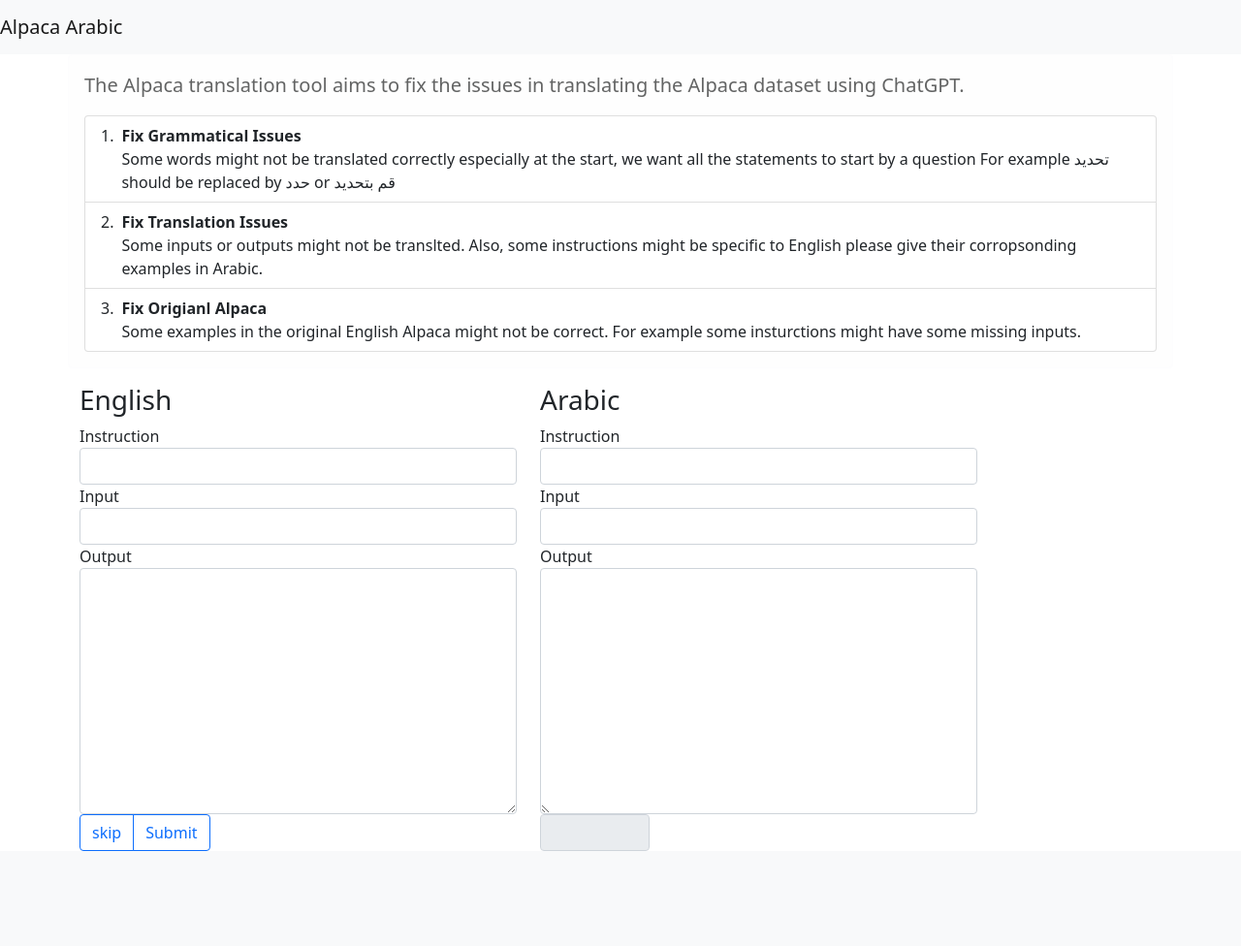
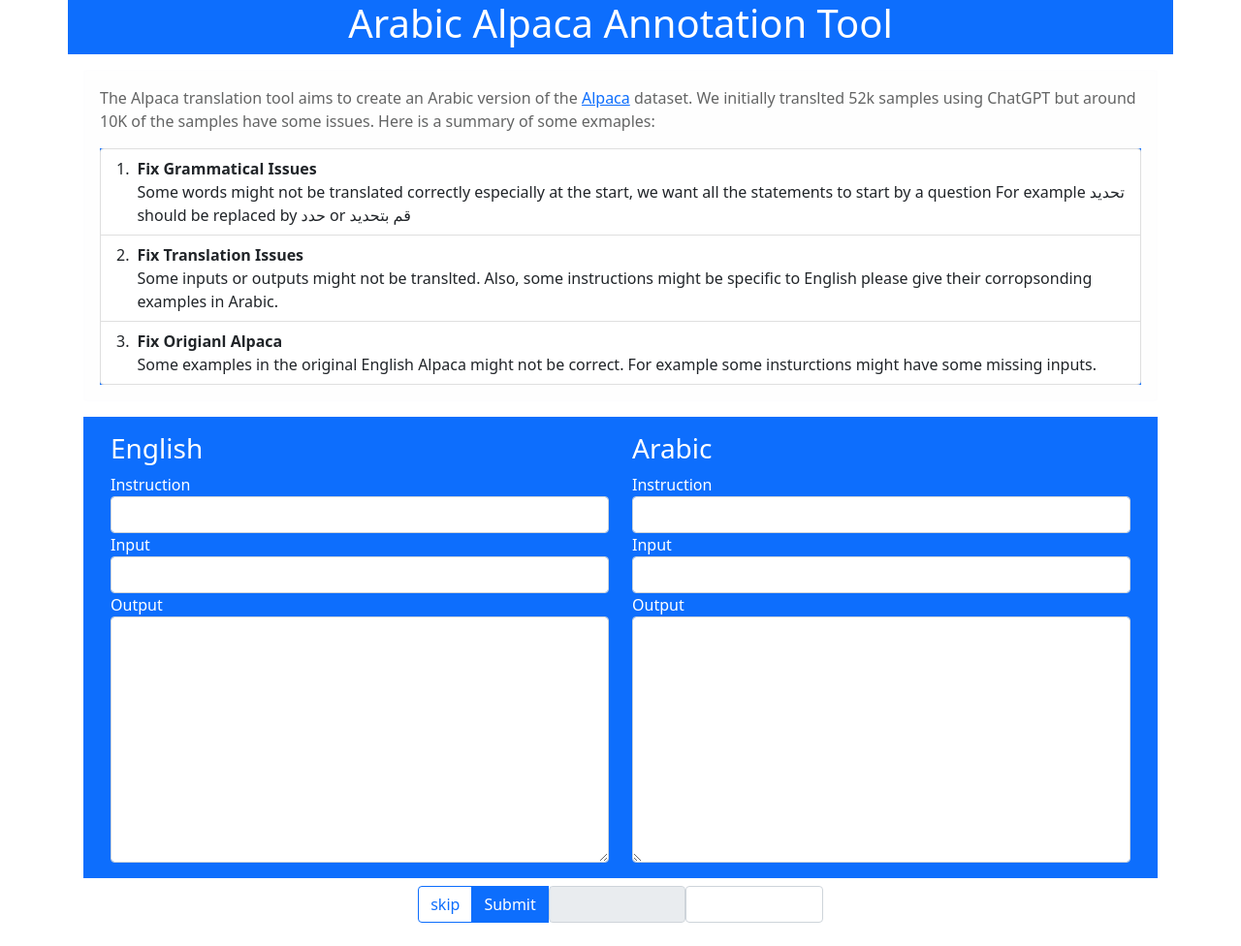
Before and after one commit to ARBML/CIDAR, a Flask app: page / in a window 1280 px wide. Shown: the whole page at 97% size. Before the commit the page ends 878 px from the top, so only its background shows below. Run offline with Flask 2, Linux system fonts and the light colour scheme; data that the repository does not hold is empty; parts of the project's set-up code (start-up, migrations or seed data) failed here and were passed over.

Commit message:
add latest changes

```diff
--- a/app.py
+++ b/app.py
@@ -44,8 +44,7 @@ all_indices, alpaca_arabic = load_data()
 def submit():
     if request.method == 'POST':
         element = {k:request.form[k] for k in request.form}
-        idx = element['idx']
-        print(element)
+        idx = element['idx'].split(':')[1].strip()
         save_json({idx: element})
         open('static/data/finished_indices.txt', 'a').write(' '+str(idx))
     return redirect(url_for('index'))
@@ -60,7 +59,9 @@ def send_data():
 
     rem_indices = all_indices - finished_indices
     idx = random.choice(list(rem_indices))
-    return jsonify(alpaca_arabic['train'][idx])
+    element = alpaca_arabic['train'][idx]
+    element['num_rem'] = len(rem_indices)
+    return jsonify(element)
 
 @app.route('/')
 def index():
--- a/static/javascript/main.js
+++ b/static/javascript/main.js
@@ -6,14 +6,32 @@ function getNextElment() {
     return JSON.parse(xmlHttp.responseText);
 }
 getNext()
+changed = false
 
 function getNext() {
     element = getNextElment()
     document.getElementById('inst').value = element['instruction'];
     document.getElementById('inp').value = element['input'];
     document.getElementById('out').value = element['output'];
-    document.getElementById('idx').value = element['index'];
+    document.getElementById('idx').value = 'index: ' + element['index'];
     document.getElementById('inst_en').value = element['instruction_en'];
     document.getElementById('inp_en').value = element['input_en'];
     document.getElementById('out_en').value = element['output_en'];
+    document.getElementById('num_rem').innerHTML = 'Remaining:' + element['num_rem'];
 }
+
+$(".edittable").on('change', function () {
+    changed = true
+});
+
+function checkChanges() {
+    if (!changed) {
+        $('#exampleModal').modal('show');
+    } else {
+        submitForm()
+    }
+}
+
+function submitForm() {
+    document.getElementById('theForm').submit();
+}
--- a/templates/index.html
+++ b/templates/index.html
@@ -13,18 +13,29 @@
 </head>
 
 <body>
-    <nav class="navbar navbar-light bg-light">
+    <!-- <nav class="navbar navbar-light bg-light">
         <a class="navbar-brand" href="#">
             Alpaca Arabic
         </a>
-    </nav>
+    </nav> -->
     <div class="container">
-        <div class="row">
+        <div class="row text-white bg-primary">
+            <div align="center">
+                <h1> Arabic Alpaca Annotation Tool
+                </h1>
+            </div>
+
+        </div>
+
+        <div class="row p-3 mb-2">
             <div class="alert alert-light" role="alert">
-                <p class="lead">
-                    The Alpaca translation tool aims to fix the issues in translating the Alpaca dataset using ChatGPT.
+                <p>
+                    The Alpaca translation tool aims to create an Arabic version of the <a
+                        href="https://github.com/tatsu-lab/stanford_alpaca">Alpaca</a> dataset. We
+                    initially translted 52k samples using ChatGPT but around 10K of the samples have some issues.
+                    Here is a summary of some exmaples:
                 </p>
-
+                <div class="col-sm-12 bg-primary">
                     <ol class="list-group list-group-numbered">
                         <li class="list-group-item d-flex justify-content-between align-items-start">
                             <div class="ms-2 me-auto">
@@ -37,7 +48,8 @@
                         <li class="list-group-item d-flex justify-content-between align-items-start">
                             <div class="ms-2 me-auto">
                                 <div class="fw-bold">Fix Translation Issues</div>
-                            Some inputs or outputs might not be translted. Also, some instructions might be specific to
+                                Some inputs or outputs might not be translted. Also, some instructions might be specific
+                                to
                                 English please give their corropsonding
                                 examples in Arabic.
                             </div>
@@ -51,38 +63,67 @@
                         </li>
                 </div>
 
-            <form action="/api/submit" method="post">
-                <div class="row">
-                    <div class="col-sm-5">
+            </div>
+
+            <form action="/api/submit" method="post" id="theForm">
+                <div class="row bg-primary text-white p-3 mb-2 ">
+                    <div class="col-sm-6">
                         <h3>English</h3>
                         <label for="inst_en">Instruction</label>
-                        <input type="text" class="form-control" id="inst_en" name="inst_en" />
+                        <input type="text" class="form-control edittable" id="inst_en" name="inst_en" />
                         <label for="inp_en">Input</label>
-                        <input type="text" class="form-control" id="inp_en" name="inp_en" />
+                        <input type="text" class="form-control edittable" id="inp_en" name="inp_en" />
                         <label>Output</label>
-                        <textarea type="text" class="form-control" id="out_en" name="out_en" rows="10"></textarea>
+                        <textarea type="text" class="form-control edittable" id="out_en" name="out_en"
+                            rows="10"></textarea>
                     </div>
-                    <div class="col-sm-5">
+                    <div class="col-sm-6">
                         <h3>Arabic</h3>
                         <label for="inst">Instruction</label>
-                        <input type="text" dir="rtl" class="form-control" id="inst" name="inst">
+                        <input type="text" dir="rtl" class="form-control edittable" id="inst" name="inst">
                         <label for="inp">Input</label>
-                        <input type="text" dir="rtl" class="form-control" id="inp" name="inp">
+                        <input type="text" dir="rtl" class="form-control edittable" id="inp" name="inp">
                         <label for="out">Output</label>
-                        <textarea type="text" dir="rtl" class="form-control" id="out" name="out" rows="10"> </textarea>
+                        <textarea type="text" dir="rtl" class="form-control edittable" id="out" name="out"
+                            rows="10"> </textarea>
                     </div>
 
                 </div>
                 <div class="row">
-                    <div class="col-sm-5">
+                    <div class="col-sm-12" align="center">
                         <div class="btn-group" role="group">
                             <button type="button" class="btn btn-outline-primary" onclick="getNext()">skip</button>
-                            <button type="submit" class="btn btn-outline-primary"> Submit</button>
+                            <button type="button" class="btn btn-primary" onclick="checkChanges()">
+                                Submit
+                            </button>
+
+                            <!-- Modal -->
+                            <div class="modal fade" id="exampleModal" tabindex="-1" aria-labelledby="exampleModalLabel"
+                                aria-hidden="true">
+                                <div class="modal-dialog">
+                                    <div class="modal-content">
+                                        <div class="modal-header">
+                                            <h5 class="modal-title text-dark" id="exampleModalLabel">Empty Changes</h5>
+                                            <button type="button" class="btn-close" data-bs-dismiss="modal"
+                                                aria-label="Close"></button>
+                                        </div>
+                                        <div class="modal-body text-dark">
+                                            You haven't added any changes, are you sure you want to submit?
+                                        </div>
+                                        <div class="modal-footer">
+                                            <button type="button" class="btn btn-secondary"
+                                                data-bs-dismiss="modal">Close</button>
+                                            <button type="button" class="btn btn-primary"
+                                                onclick="submitForm()">Submit</button>
                                         </div>
                                     </div>
+                                </div>
+                            </div>
+                            <input type="text" class="form-control" id="idx" name="idx" readonly>
+                            <label type="text" class="form-control" id="num_rem" name="num_rem" value="0">
+                        </div>
 
-                    <div class="col-sm-5">
-                        <input type="text" class="form-control w-25" id="idx" name="idx" readonly>
+
                     </div>
             </form>
         </div>
```
Lines whose indentation alone changed are shown as unchanged.
